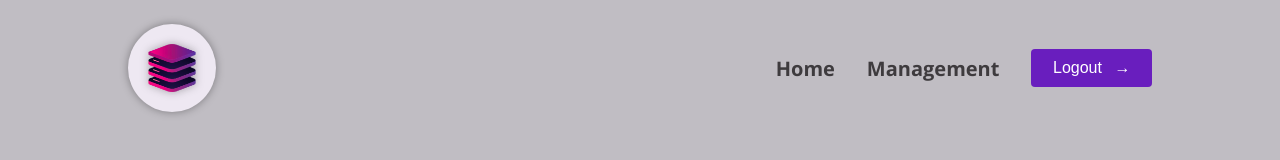
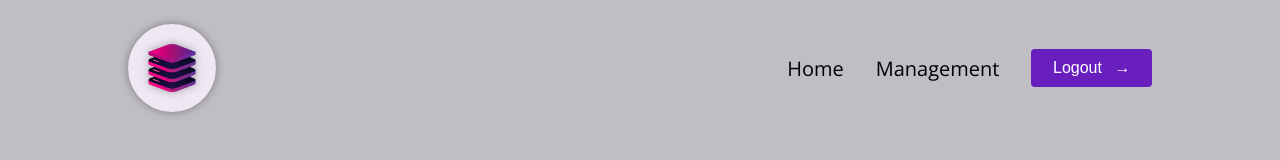
Before and after one commit to BalazsR2022/BigDummyUdemyAngularProject, an Angular app: page / in a window 1280 px wide. Shown: the top 160 px of the page. Built offline with nearby package versions, Linux system fonts and the light colour scheme.

Commit message:
ng-content added

```diff
--- a/src/app/app.component.ts
+++ b/src/app/app.component.ts
@@ -4,6 +4,7 @@
 import { TrafficComponent } from "./dashboard/traffic/traffic.component";
 import { TicketsComponent } from "./dashboard/tickets/tickets.component";
 import { DashboardItemComponent } from "./dashboard/dashboard-item/dashboard-item.component";
+import { ButtonComponent } from './shared/button/button.component';
 
 @Component({
   selector: 'app-root',
@@ -13,7 +14,8 @@
      ServerStatusComponent,
      TrafficComponent,
      TicketsComponent,
-     DashboardItemComponent],
+     DashboardItemComponent,
+    ButtonComponent],
 })
 export class AppComponent {
 }
--- a/src/app/dashboard/tickets/new-ticket/new-ticket.component.html
+++ b/src/app/dashboard/tickets/new-ticket/new-ticket.component.html
@@ -8,13 +8,9 @@
        <textarea name="request" id="request" rows="3"></textarea>
     </p>
     <p>
-        <button>
-            <span>
-              Submit
-            </span>
-            <span class="icon">
-                ⌲
-              </span>
-          </button>
+        <button appButton>
+          Submit
+          <span class="icon" >⌲</span>
+        </button>
     </p>
 </form>
--- a/src/app/dashboard/tickets/new-ticket/new-ticket.component.ts
+++ b/src/app/dashboard/tickets/new-ticket/new-ticket.component.ts
@@ -1,9 +1,10 @@
 import { Component } from '@angular/core';
+import { ButtonComponent } from '../../../shared/button/button.component';
 
 @Component({
   selector: 'app-new-ticket',
   standalone: true,
-  imports: [],
+  imports: [ButtonComponent],
   templateUrl: './new-ticket.component.html',
   styleUrl: './new-ticket.component.css'
 })
--- a/src/app/header/header.component.html
+++ b/src/app/header/header.component.html
@@ -5,20 +5,12 @@
 
     <nav>
       <ul>
+        <li>Home</li>
+        <li>Management</li>
         <li>
-          <a href="/">Home</a>
-        </li>
-        <li>
-          <a href="/">Management</a>
-        </li>
-        <li>
-          <button>
-            <span>
-              Logout
-            </span>
-            <span class="icon">
-              →
-            </span>
+          <button appButton>
+             Logout
+             <span class="icon"> → </span>
           </button>
         </li>
       </ul>
--- a/src/app/header/header.component.ts
+++ b/src/app/header/header.component.ts
@@ -1,11 +1,12 @@
 import { Component } from '@angular/core';
+import { ButtonComponent } from "../shared/button/button.component";
 
 @Component({
   selector: 'app-header',
   standalone: true,
-  imports: [],
   templateUrl: './header.component.html',
-  styleUrl: './header.component.css'
+  styleUrl: './header.component.css',
+  imports: [ButtonComponent]
 })
 export class HeaderComponent {
 
--- /dev/null
+++ b/src/app/shared/button/button.component.html
@@ -0,0 +1,5 @@
+
+    <span>
+        <ng-content/>
+    </span>
+    <ng-content select =".icon"/>
```
Also changed, not shown: src/app/shared/button/button.component.ts (added, +12 -0 lines), src/app/shared/button/button.component.css (added).
